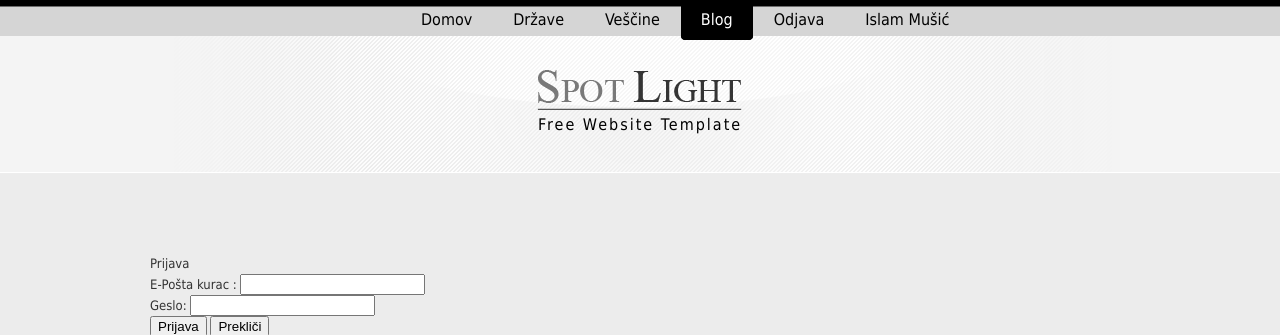
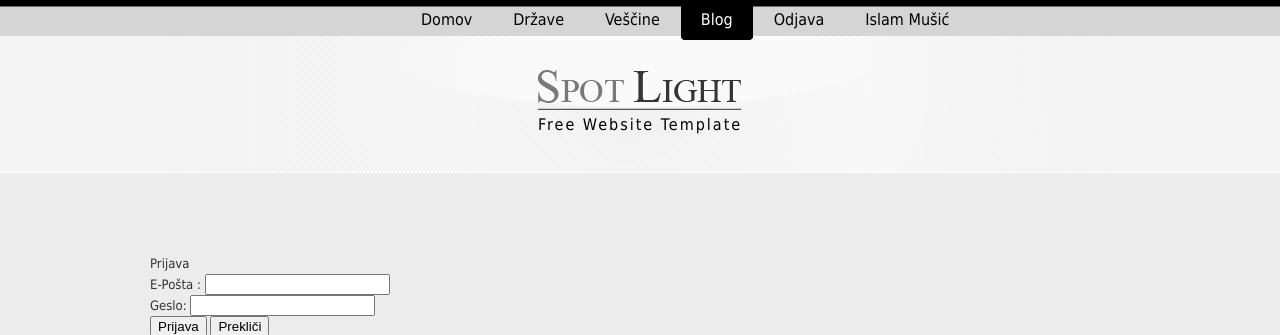
Before and after one commit to Urban8282/Odesk, a PHP site: page /login.php in a window 1280 px wide. Shown: the top 335 px of the page. Run offline with PHP 8.4, Linux system fonts and the light colour scheme; a user stored in the database is signed in; some libraries are stand-ins or nearby versions.

Commit message:
Update login.php

```diff
--- a/odesk/login.php
+++ b/odesk/login.php
@@ -5,7 +5,7 @@
 <h1 id="prijava"></h1>Prijava</h1>
 
 <form action="login_check.php" method="POST">
-    E-Pošta kurac : <input type="email" name="email" /><br />
+    E-Pošta  : <input type="email" name="email" /><br />
     Geslo: <input type="password" name="pass" /><br />
     <input type="submit" value="Prijava" />
     <input type="reset" value="Prekliči" />
```
